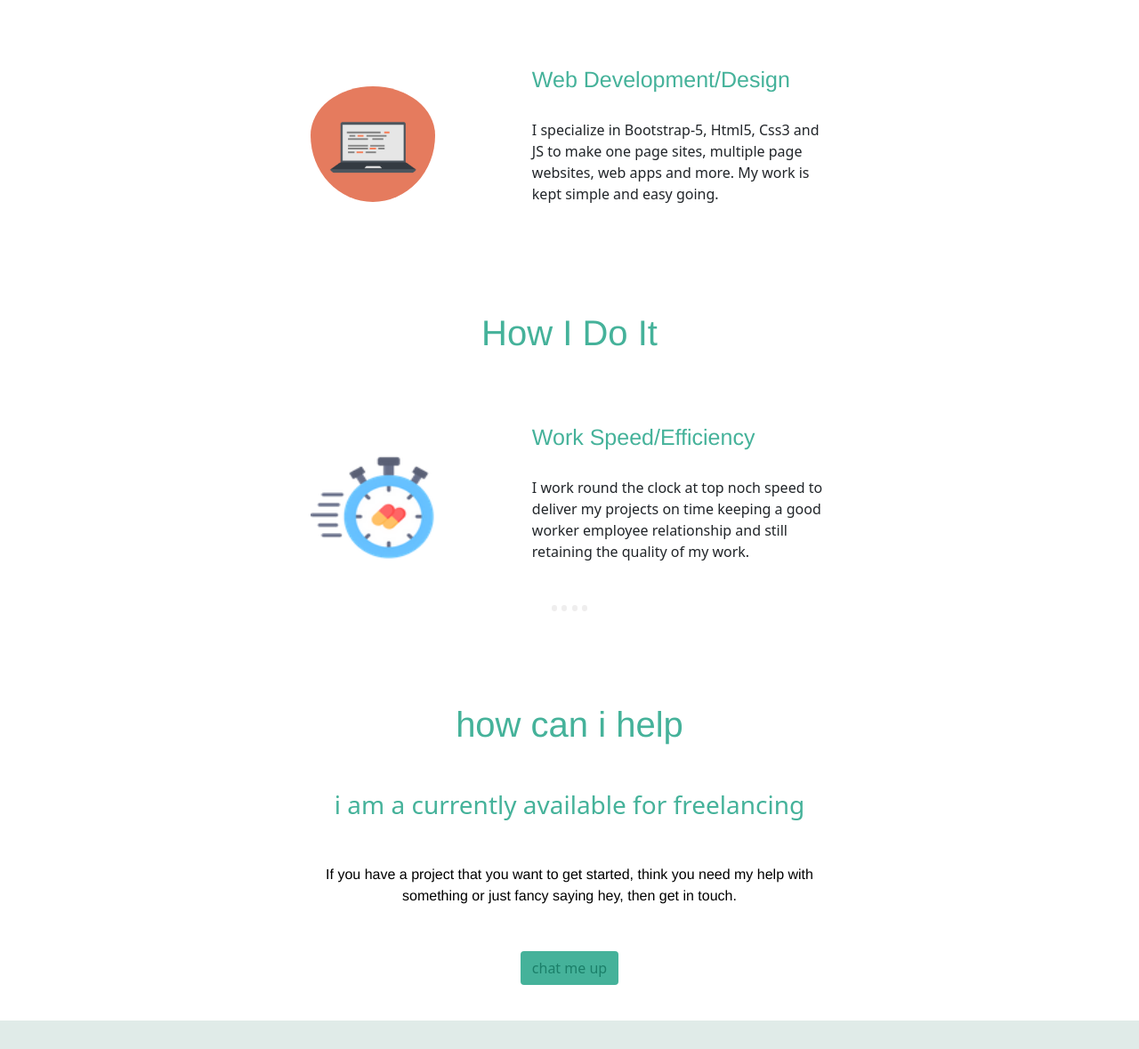
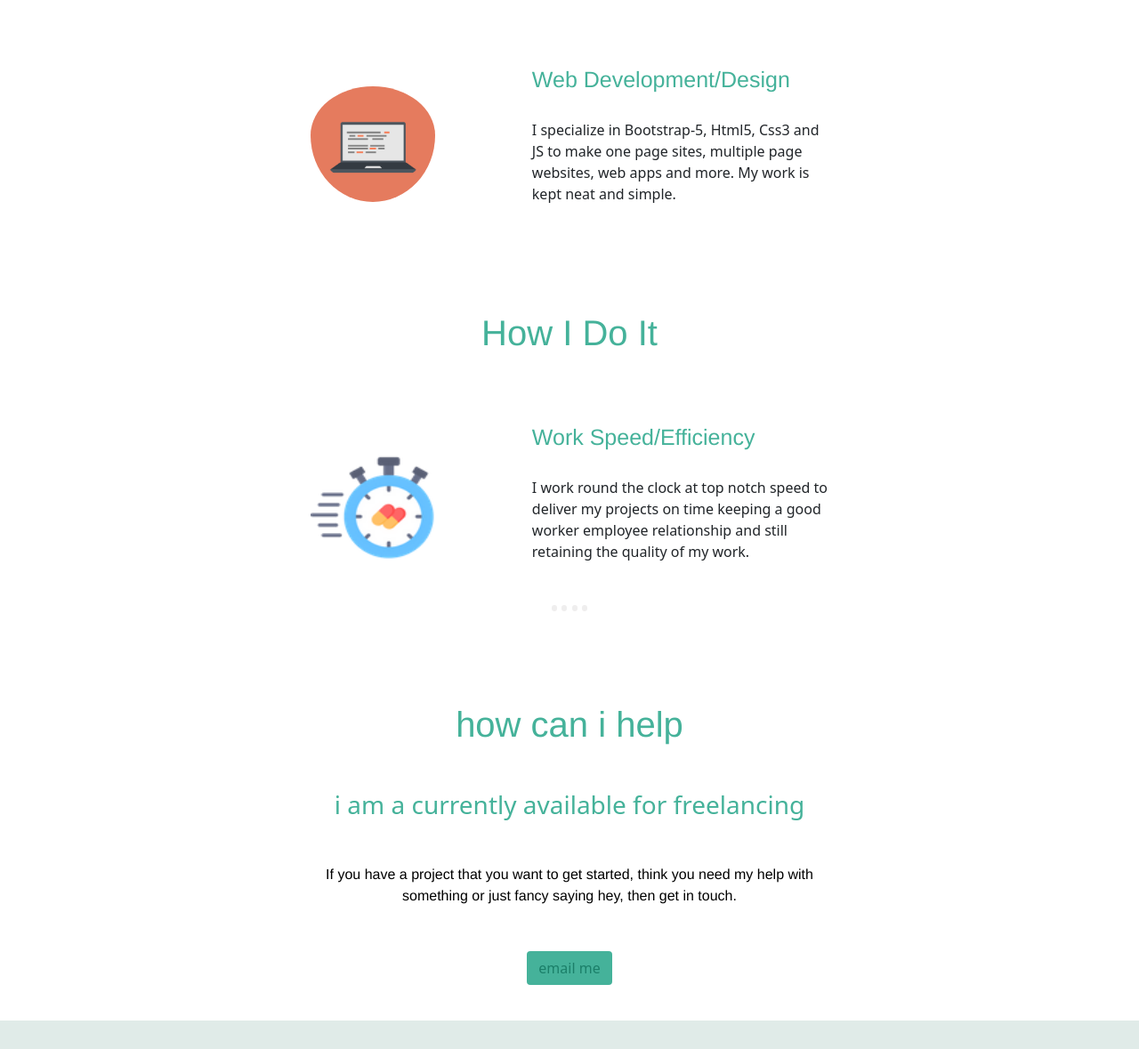
Before and after one commit to calebeffiom/my-portfolio-website, a plain HTML site: page index.html in a window 1280 px wide. Shown: the part 1480-2659 px from the top of the page at 89% size. Drawn offline with nearby package versions, Linux system fonts and the light colour scheme.

Commit message:
Update index.html

```diff
--- a/index.html
+++ b/index.html
@@ -99,7 +99,7 @@
                     </div>
                     <div class="paragraph-text3" data-aos="fade-down" data-aos-delay="150" data-aos-duration="1000" data-aos-easing="ease-in-out"
                     data-aos-once="true">
-                        <p>I specialize in Bootstrap-5, Html5, Css3 and JS to make one page sites, multiple page websites, web apps and more. My work is kept simple and easy going.</p>
+                        <p>I specialize in Bootstrap-5, Html5, Css3 and JS to make one page sites, multiple page websites, web apps and more. My work is kept neat and simple.</p>
                     </div>
                 </div>
             </div>
@@ -135,7 +135,7 @@
                 </div>
                 <div class="paragraph-text3" data-aos="fade-down" data-aos-delay="150" data-aos-duration="1000" data-aos-easing="ease-in-out"
                 data-aos-once="true">
-                    <p>I work round the clock at top noch speed to deliver my projects on time keeping a good worker employee relationship and still retaining the quality of my work.</p>
+                    <p>I work round the clock at top notch speed to deliver my projects on time keeping a good worker employee relationship and still retaining the quality of my work.</p>
                 </div>
             </div>
         </div>
@@ -165,7 +165,7 @@
             data-aos-once="true">
                 If you have a project that you want to get started, think you need my help with something or just fancy saying hey, then get in touch.</p>
                 <div class="btn-div">
-                    <a href="mailto: calebeffiom974@gmail.com" class="btn">chat me up</a>
+                    <a href="mailto: calebeffiom974@gmail.com" class="btn">email me</a>
                 </div>
         </div>
     </div>
```
